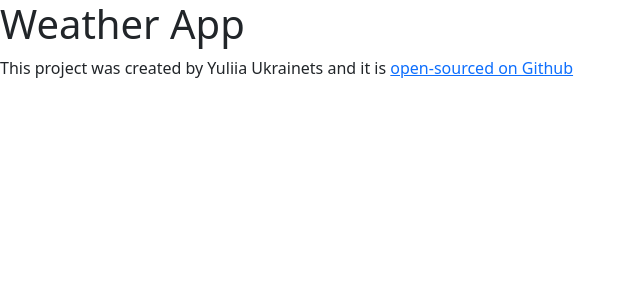
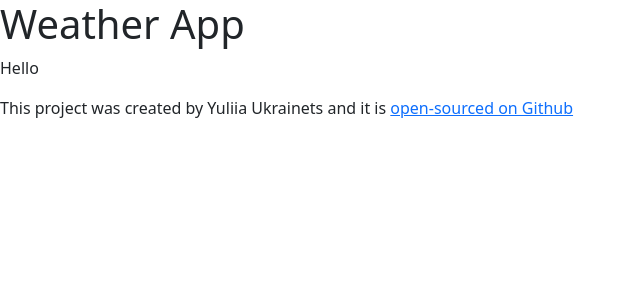
Before and after one commit to Julyuk/react-weather-app, a React (Create React App) app: page / in a window 1280 px wide. Shown: the top 300 px of the page, without its empty margins (0-640 px from the left). Built offline with nearby package versions, Linux system fonts and the light colour scheme.

Commit message:
Added the Weather component

```diff
--- a/src/App.js
+++ b/src/App.js
@@ -1,10 +1,12 @@
 import "./App.css";
 import React from "react";
+import Weather from "./Weather";
 
 function App() {
   return (
     <div className="App">
       <h1>Weather App</h1>
+      <Weather />
       <footer>
         <p>
           This project was created by Yuliia Ukrainets and it is<span> </span>
--- /dev/null
+++ b/src/Weather.js
@@ -0,0 +1,7 @@
+import "./App.css";
+import React from "react";
+
+function Weather() {
+  return <p>Hello</p>;
+}
+export default Weather;
```
